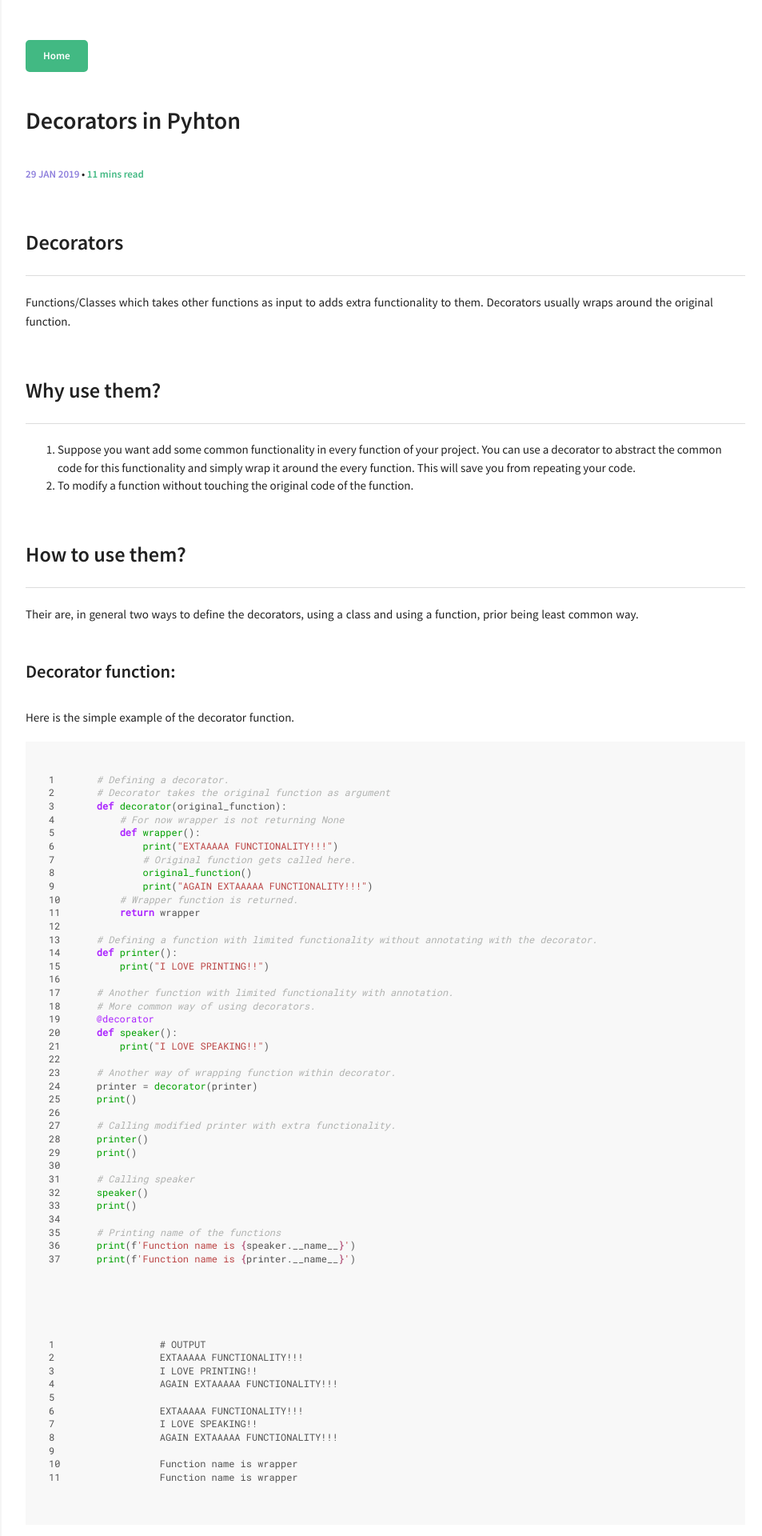
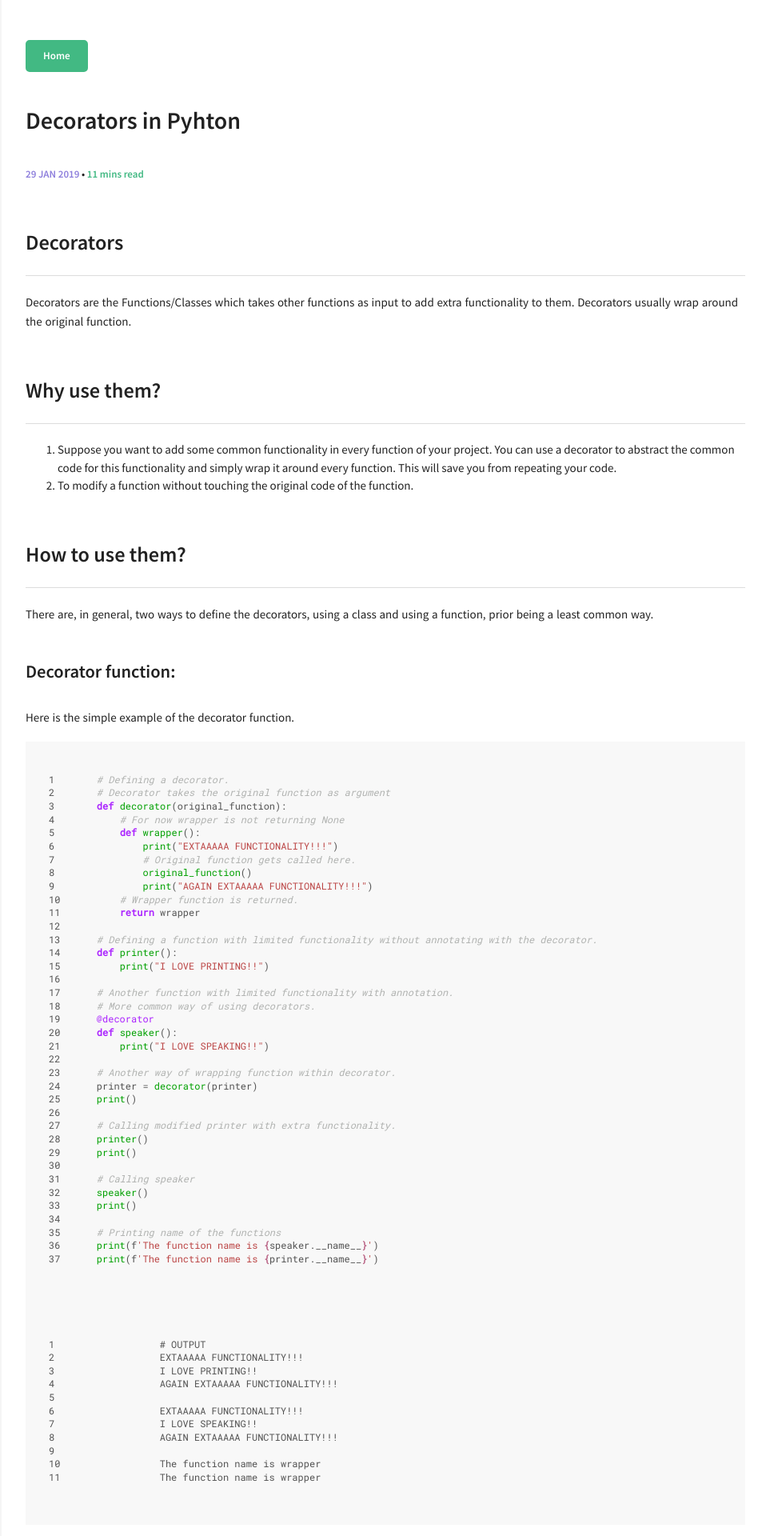
Before and after one commit to palash247/palash247.github.io, a Jekyll site: the page built from _posts/2019-01-29-decorators-in-python.md, in a window 1280 px wide. Shown: the top 1920 px of the page at 80% size, without its empty margins (318-1271 px from the left). Built offline with Jekyll 4.4.1, drawn with Linux system fonts in a browser that asks for light colours; comment, search, counter and statistics services are not loaded; some of the changed text lies outside the part shown.

Commit message:
Final touch

```diff
--- a/_posts/2019-01-29-decorators-in-python.md
+++ b/_posts/2019-01-29-decorators-in-python.md
@@ -16,16 +16,16 @@ pinned: false
 
 ## Decorators
 
-Functions/Classes which takes other functions as input to adds extra functionality to them. Decorators usually wraps around the original function.
+Decorators are the Functions/Classes which takes other functions as input to add extra functionality to them. Decorators usually wrap around the original function.
 
 ## Why use them?
 
-1. Suppose you want add some common functionality in every function of your project. You can use a decorator to abstract the common code for this functionality and simply wrap it around the every function. This will save you from repeating your code.
+1. Suppose you want to add some common functionality in every function of your project. You can use a decorator to abstract the common code for this functionality and simply wrap it around every function. This will save you from repeating your code.
 2. To modify a function without touching the original code of the function.
 
 ## How to use them?
 
-Their are, in general two ways to define the decorators, using a class and using a function, prior being least common way.
+There are, in general, two ways to define the decorators, using a class and using a function, prior being a least common way.
 
 ### Decorator function:
 Here is the simple example of the decorator function.
@@ -66,8 +66,8 @@ speaker()
 print()
 
 # Printing name of the functions
-print(f'Function name is {speaker.__name__}')
-print(f'Function name is {printer.__name__}')
+print(f'The function name is {speaker.__name__}')
+print(f'The function name is {printer.__name__}')
 ~~~
 ~~~
 # OUTPUT
@@ -79,16 +79,16 @@ EXTAAAAA FUNCTIONALITY!!!
 I LOVE SPEAKING!!
 AGAIN EXTAAAAA FUNCTIONALITY!!!
 
-Function name is wrapper
-Function name is wrapper
+The function name is wrapper
+The function name is wrapper
 ~~~
 
 #### Observations:
 
 1. Function `decorator` has taken a function `original_function` as input and wrapped it with other function defined inside it.
 2. There are two ways to wrap a function, 1. by annotating it with the decorator's name (line 19-21) or 2. by directly calling the decorator with original function as input and then calling the returned function (line 24-28).
-3. `printer` and `speaker` both has the extra functionality we intended to add.
-4. `printer.__name__` and `speaker.__name__`  both has name `wrapper` which means the original functions did not retain their attributes. This can be fixed using a module in `functools` named `wraps` as follows.
+3. `printer` and `speaker` both have the extra functionality we intended to add.
+4. `printer.__name__` and `speaker.__name__`  both have name `wrapper` which means the original functions did not retain their attributes. This can be fixed using a module in `functools` named `wraps` as follows.
 
 ~~~python
 from functools import wraps
@@ -113,7 +113,7 @@ def speaker():
 
 speaker()
 print()
-print(f'Function name is {speaker.__name__}')
+print(f'The function name is {speaker.__name__}')
 ~~~
 ~~~
 # OUTPUT
@@ -121,10 +121,10 @@ EXTAAAAA FUNCTIONALITY!!!
 I LOVE SPEAKING!!
 AGAIN EXTAAAAA FUNCTIONALITY!!!
 
-Function name is speaker
+The function name is speaker
 ~~~
 
-Now, what if our function had some arguments. Let's try same decorator on a function with arguments.
+Now, what if our function had some arguments. Let's try the same decorator on a function with arguments.
 
 ~~~python
 @decorator
@@ -181,7 +181,7 @@ I LOVE PRINTING!!!
 AGAIN EXTAAAAA FUNCTIONALITY!!!
 ~~~
 
-Now let's try making same decorator using a class. The trick is to overwrite the `__call__` method of the decorator class with the wrapper function of your choice. `__call__` method allows the class's instance to be called as a function.
+Now let's try making the same decorator using a class. The trick is to overwrite the `__call__` method of the decorator class with the wrapper function of your choice. `__call__` method allows the class's instance to be called as a function.
 
 ### Decorator class
 
```
Also changed, not shown: other parts of _posts/2019-01-29-decorators-in-python.md (+1 -1 lines).
